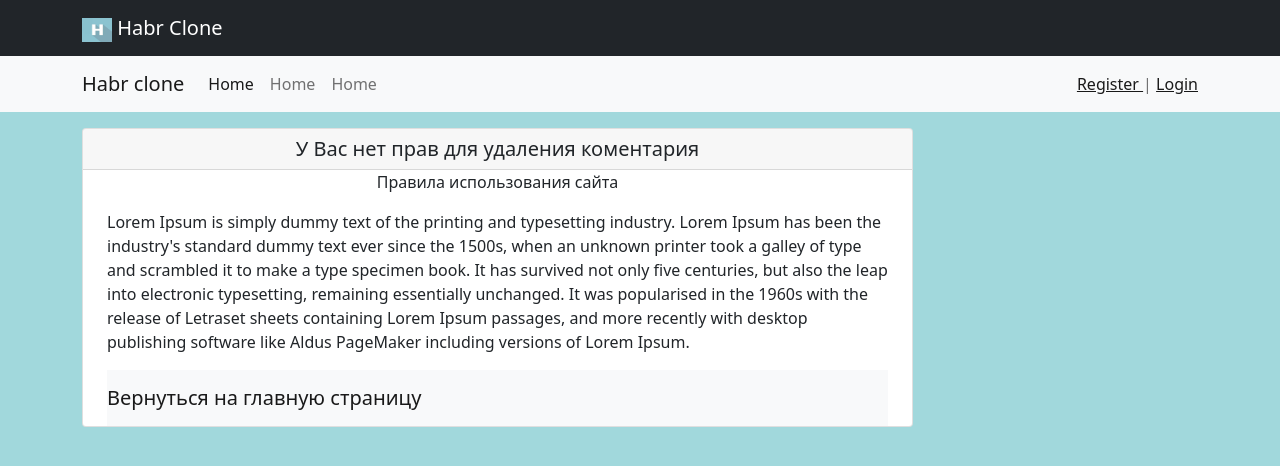
After one commit to ArsenAjiev/habr_clone, a Django app: page /no_permission/ in a window 1280 px wide. The commit adds this page. Shown: the top 466 px of the page. Run offline with Django 4.2, Linux system fonts and the light colour scheme; some libraries are stand-ins or nearby versions.

Commit message:
comment can delete only author.

```diff
--- a/app/habr_clone/urls.py
+++ b/app/habr_clone/urls.py
@@ -17,7 +17,7 @@ from django.contrib import admin
 from django.urls import path, include
 from django.conf import settings
 from post.views import index, post_detail, profile, register
-from post.views import CreatePost, delete_post, delete_comment
+from post.views import CreatePost, delete_post, delete_comment, no_permission
 
 urlpatterns = [
 
@@ -28,6 +28,7 @@ urlpatterns = [
     path('add_post/', CreatePost.as_view(), name='add_post'),
     path('delete_post/<post_pk>/', delete_post, name='delete_post'),
     path('delete_comment/<comm_pk>/', delete_comment, name='delete_comment'),
+    path('no_permission/', no_permission, name='no_permission'),
 
     path('accounts/', include('django.contrib.auth.urls')),
     path('admin/', admin.site.urls),
--- a/app/post/models.py
+++ b/app/post/models.py
@@ -7,6 +7,9 @@ from django.contrib.contenttypes.fields import GenericForeignKey
 
 
 class Comment(models.Model):
+    class Meta:
+        ordering = ['-created']
+
     author = models.ForeignKey(User, on_delete=models.CASCADE, related_name='comments')
     text = models.TextField()
     created = models.DateTimeField(auto_now_add=True)
--- a/app/post/views.py
+++ b/app/post/views.py
@@ -26,7 +26,7 @@ def post_detail(request, post_pk):
     # текущий пользователь в системе
     author = request.user
     # вывел в консоль что бы посмотреть значения
-    print(obj_type, object_id, author)
+    #print(obj_type, object_id, author)
     if request.method == 'POST':
         form = AddCommentForm(request.POST)
         if form.is_valid():
@@ -83,12 +83,24 @@ def delete_post(request, post_pk):
 
 
 # удаление коментария по id. Может удалить только тот кто написал коментарий.
-# в дальнейшем попробую вывести сообщение на странице.
 def delete_comment(request, comm_pk):
+    author = request.user
     comment_id = comm_pk
-    author = request.user
+
+    # получаем текст коментария по ID
+    comment_text = Comment.objects.get(id=comm_pk)
+    # получаем ID поста в таблице Comment
+    post_id = comment_text.object_id
+    # создаем объект для передачи в функцию redirect()
+    object = Post.objects.get(id=post_id)
     try:
         Comment.objects.get(id=comment_id, author=author).delete()
     except:
-        print("У Вас нет прав на удаления комментария")
-    return redirect('profile')
+        return redirect('no_permission')
+    # Передавая объект; в качестве URL-а для перенаправления
+    # будет использоваться результат вызова метода get_absolute_url()
+    return redirect(object)
+
+
+def no_permission(request):
+    return render(request, 'no_permission.html')
--- /dev/null
+++ b/app/templates/no_permission.html
@@ -0,0 +1,30 @@
+{% extends 'base.html' %}
+
+
+
+
+{% block content %}
+<div class="card mb-3">
+    <h5 class="card-header" align="center"> У Вас нет прав для удаления коментария </h5>
+        <p align="center"> Правила использования сайта</p>
+        <div class="container-fluid">
+        <p>
+            Lorem Ipsum is simply dummy text of the printing and typesetting industry.
+            Lorem Ipsum has been the industry's standard dummy text ever since the 1500s,
+            when an unknown printer took a galley of type and scrambled it to make a type specimen book.
+            It has survived not only five centuries, but also the leap into electronic typesetting,
+            remaining essentially unchanged. It was popularised in the 1960s with the release of
+            Letraset sheets containing Lorem Ipsum passages, and more recently with desktop publishing
+            software like Aldus PageMaker including versions of Lorem Ipsum.
+        </p>
+
+       <nav class="navbar navbar-expand-lg navbar-light bg-light">
+            <a class="navbar-brand" href="{% url 'home' %}">Вернуться на главную страницу</a>
+       </nav>
+    </div>
+</div>
+
+    {% endblock %}
+
+    {% block sidebar %}
+    {% endblock %}
--- a/app/templates/profile.html
+++ b/app/templates/profile.html
@@ -37,7 +37,7 @@
 
 <div class="list-group">
   <a href="{% url 'add_post' %}" class="list-group-item list-group-item-action">Add new Post</a>
-  <a href="#" class="list-group-item list-group-item-action">Morbi leo risus</a>
+{#  <a href="#" class="list-group-item list-group-item-action">Morbi leo risus</a>#}
 
 </div>
 {% endblock %}
--- a/app/templates/sidebar.html
+++ b/app/templates/sidebar.html
@@ -9,7 +9,7 @@
 </head>
 <body>
   <div class="card" >
-  <img src="{% static 'all/img/logo.jpg' %}" class="card-img-top" alt="...">
+  <img src="{% static 'all/img/django.png' %}" class="card-img-top" alt="...">
   <div class="card-body">
     <h5 class="card-title">Right Sidebar</h5>
     <p class="card-text">Some quick example text to build on the card title and make up the bulk of the card's content.</p>
```
Also changed, not shown: app/templates/navbar.html (+0 -31 lines), app/templates/post_detail.html (+7 -5 lines), app/static-user/all/img/django.png (added).
